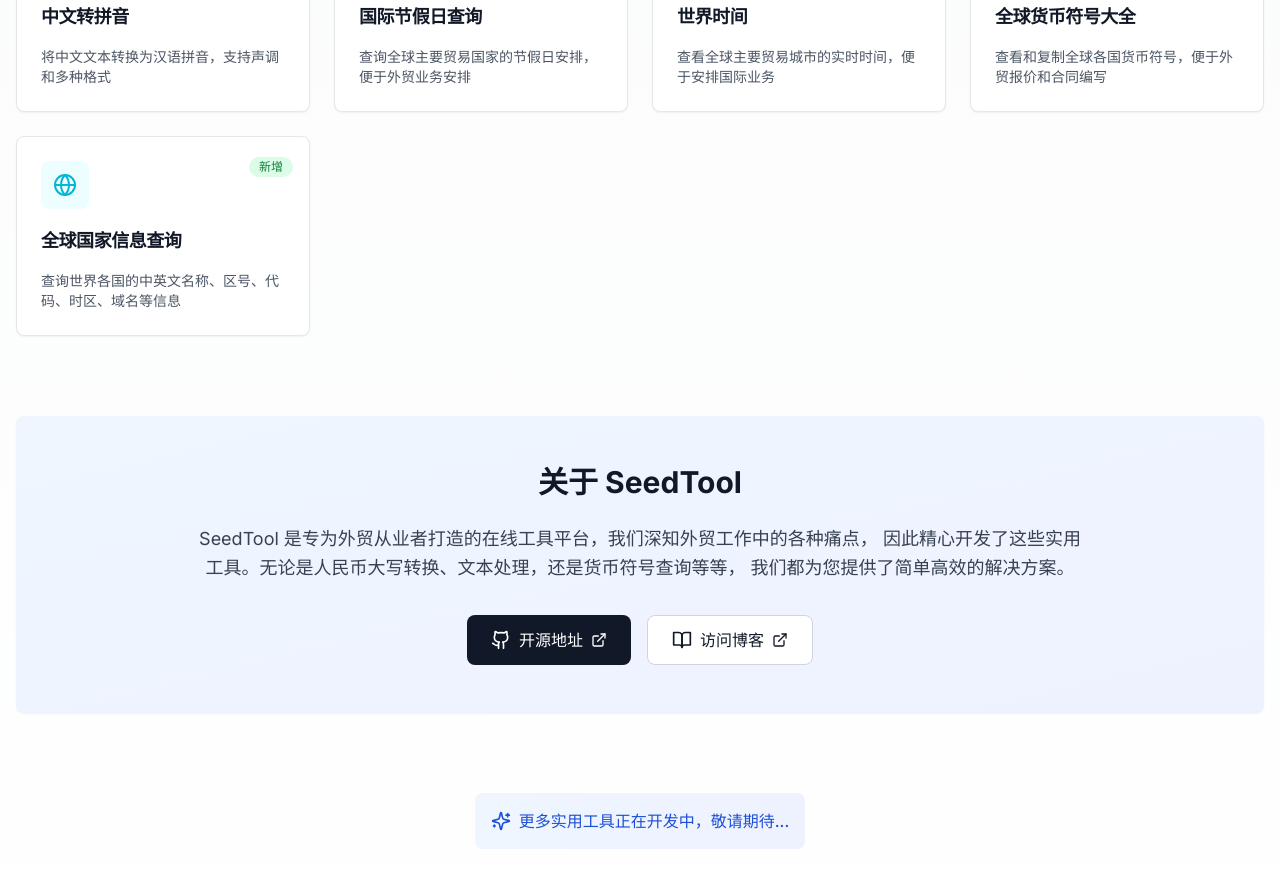
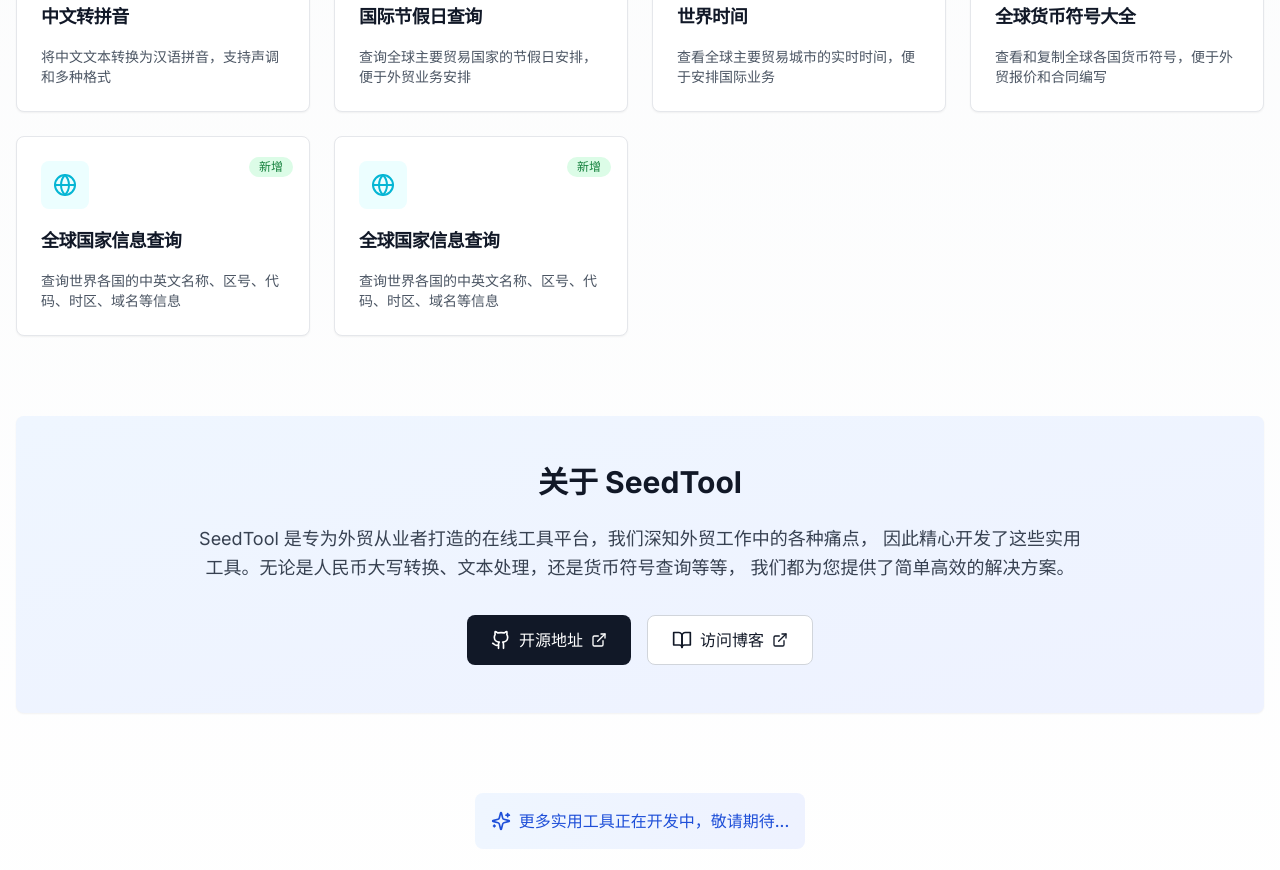
Before and after one commit to everett7623/Globokit, a Next.js app: page / in a window 1280 px wide. Shown: the part 900-1770 px from the top of the page. Built offline with nearby package versions, Linux system fonts and the light colour scheme.

Commit message:
Update page.tsx

```diff
--- a/app/page.tsx
+++ b/app/page.tsx
@@ -102,6 +102,16 @@
     description: '查询世界各国的中英文名称、区号、代码、时区、域名等信息',
     icon: Globe,
     href: '/tools/global-country-info',
+    color: 'text-cyan-500',
+    bgColor: 'bg-cyan-50',
+    badge: '新增',
+    badgeColor: 'bg-green-100 text-green-700'
+  },
+  {
+    title: '全球国家信息查询',
+    description: '查询世界各国的中英文名称、区号、代码、时区、域名等信息',
+    icon: Globe,
+    href: '/tools/country-info',
     color: 'text-cyan-500',
     bgColor: 'bg-cyan-50',
     badge: '新增',
```
